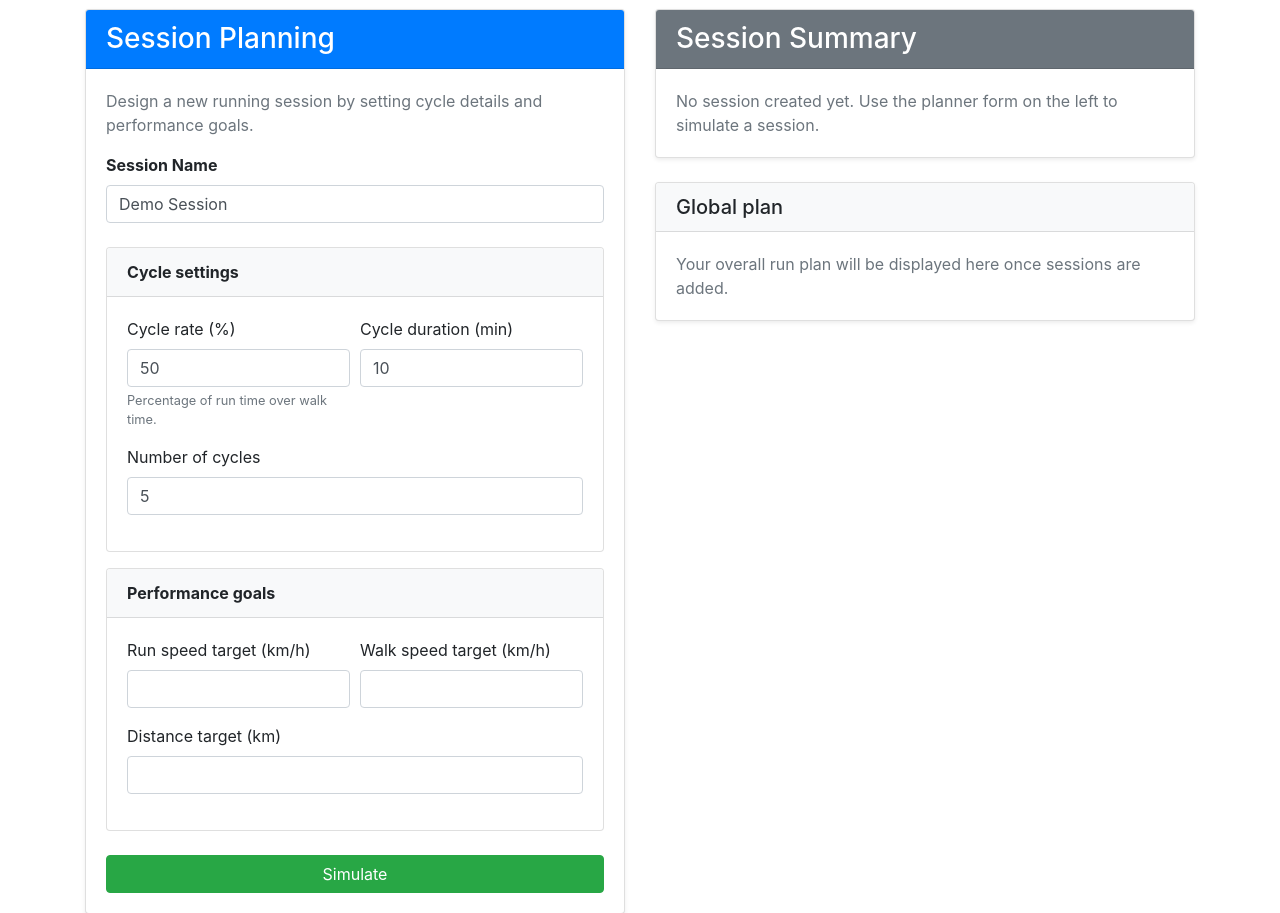
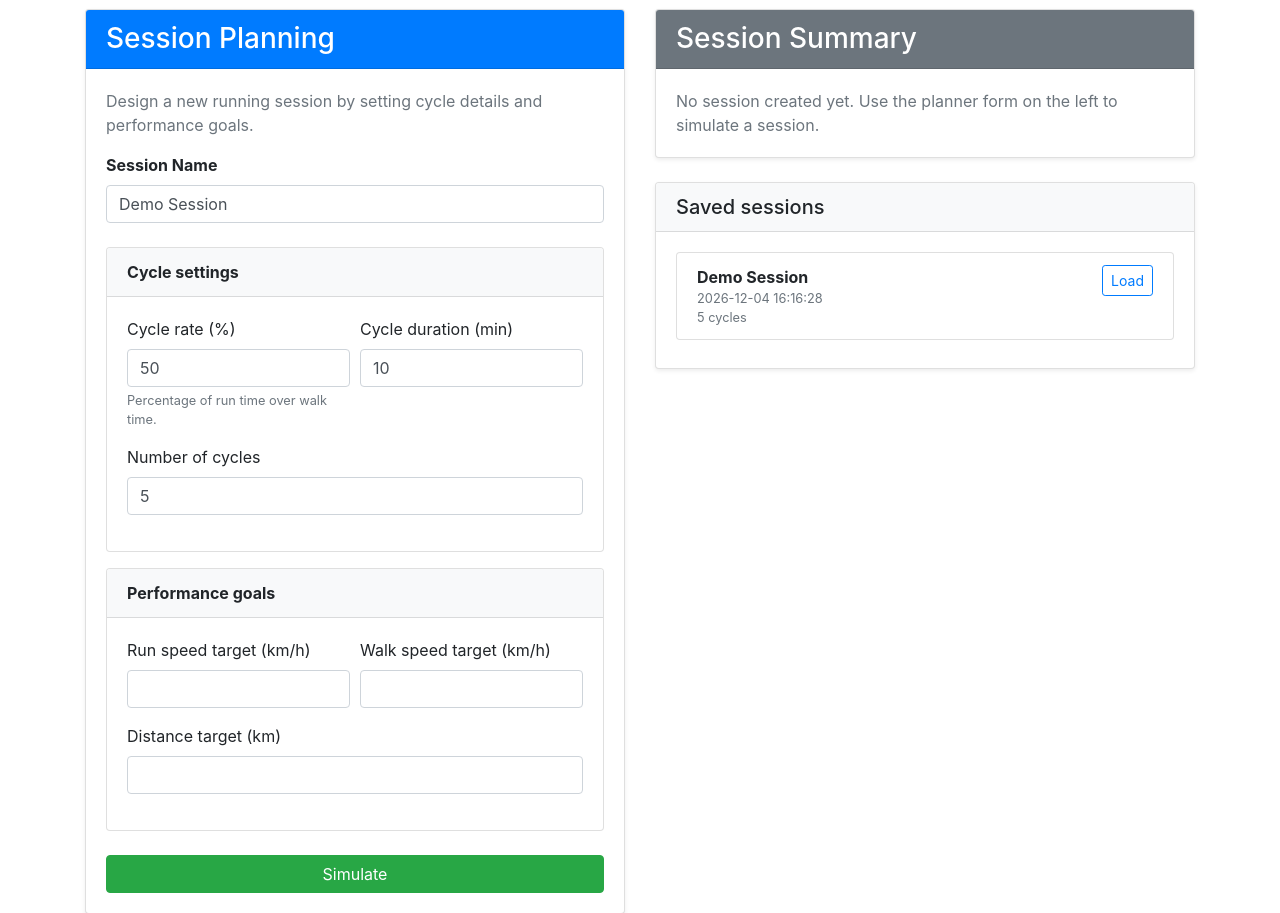
Before and after one commit to CompainL/run-planner, a Flask app: page /make_session in a window 1280 px wide. Shown: the part 149-1062 px from the top of the page. Run offline with Flask 3, Linux system fonts and the light colour scheme; some libraries are stand-ins or nearby versions.

Commit message:
Implement session loading and display of saved sessions
Co-authored-by: Copilot <copilot@github.com>

```diff
--- a/website/templates/add_session.html
+++ b/website/templates/add_session.html
@@ -141,10 +141,31 @@
 
             <div class="card shadow-sm">
                 <div class="card-header bg-light">
-                    <h5 class="mb-0">Global plan</h5>
+                    <h5 class="mb-0">Saved sessions</h5>
                 </div>
                 <div class="card-body">
-                    <p class="text-muted mb-0">Your overall run plan will be displayed here once sessions are added.</p>
+                    {% if saved_sessions %}
+                        <div class="list-group">
+                            {% for saved_session in saved_sessions %}
+                                <div class="list-group-item mb-2">
+                                    <div class="d-flex justify-content-between align-items-start">
+                                        <div>
+                                            <strong>{{ saved_session.name }}</strong>
+                                            <div class="text-muted small">{{ saved_session.created_at }}</div>
+                                            <div class="text-muted small">{{ saved_session.cycle.number }} cycles</div>
+                                        </div>
+                                        <form method="POST" class="mb-0">
+                                            <input type="hidden" name="submit_action" value="load">
+                                            <input type="hidden" name="filename" value="{{ saved_session.filename }}">
+                                            <button type="submit" class="btn btn-sm btn-outline-primary">Load</button>
+                                        </form>
+                                    </div>
+                                </div>
+                            {% endfor %}
+                        </div>
+                    {% else %}
+                        <p class="text-muted mb-0">No saved sessions yet. Save a session to edit it later.</p>
+                    {% endif %}
                 </div>
             </div>
         </div>
--- a/website/views.py
+++ b/website/views.py
@@ -67,48 +67,83 @@ def _save_session_json(session_obj: Session) -> str:
     return filename
 
 
+def _load_session_json(filename: str) -> Session:
+    session_dir = _get_session_dir()
+    file_path = session_dir / filename
+    with file_path.open('r', encoding='utf-8') as file:
+        data = json.load(file)
+    return Session.from_dict(data)
+
+
+def _list_saved_sessions():
+    session_dir = _get_session_dir()
+    sessions = []
+    for file_path in sorted(session_dir.glob('*.json'), key=lambda p: p.stat().st_mtime, reverse=True):
+        try:
+            data = json.loads(file_path.read_text(encoding='utf-8'))
+            sessions.append({
+                'filename': file_path.name,
+                'name': data.get('name', 'Unnamed Session'),
+                'cycle': data.get('cycle', {}),
+                'created_at': datetime.fromtimestamp(file_path.stat().st_mtime).strftime('%Y-%m-%d %H:%M:%S')
+            })
+        except (json.JSONDecodeError, OSError):
+            continue
+    return sessions
+
+
 @views.route('/make_session', methods=['GET', 'POST'])
 def make_session():
     session = None
     error = None
     saved = False
     saved_filename = None
+    saved_sessions = _list_saved_sessions()
 
     if request.method == 'POST':
         try:
             submit_action = request.form.get('submit_action', 'simulate')
-            session_name = request.form.get('session_name', '').strip() or 'Demo Session'
-            cycle_rate = float(request.form.get('cycle_rate', 0))
-            cycle_duration = float(request.form.get('cycle_duration', 0))
-            number_of_cycles = int(request.form.get('number_of_cycles', 0))
-            run_speed_target = request.form.get('run_speed_target', '')
-            walk_speed_target = request.form.get('walk_speed_target', '')
-            distance_target = request.form.get('distance_target', '')
 
-            if cycle_rate <= 0 or cycle_duration <= 0 or number_of_cycles <= 0:
-                raise ValueError
+            if submit_action == 'load':
+                filename = request.form.get('filename', '')
+                if not filename:
+                    raise ValueError
+                session_obj = _load_session_json(filename)
+            else:
+                session_name = request.form.get('session_name', '').strip() or 'Demo Session'
+                cycle_rate = float(request.form.get('cycle_rate', 0))
+                cycle_duration = float(request.form.get('cycle_duration', 0))
+                number_of_cycles = int(request.form.get('number_of_cycles', 0))
+                run_speed_target = request.form.get('run_speed_target', '')
+                walk_speed_target = request.form.get('walk_speed_target', '')
+                distance_target = request.form.get('distance_target', '')
 
-            session_obj = Session(
-                cycle_rate=cycle_rate,
-                cycle_duration=cycle_duration,
-                number_of_cycles=number_of_cycles,
-                session_name=session_name,
-                run_speed_target=float(run_speed_target) if run_speed_target else None,
-                walk_speed_target=float(walk_speed_target) if walk_speed_target else None,
-                distance_target=float(distance_target) if distance_target else None
-            )
+                if cycle_rate <= 0 or cycle_duration <= 0 or number_of_cycles <= 0:
+                    raise ValueError
+
+                session_obj = Session(
+                    cycle_rate=cycle_rate,
+                    cycle_duration=cycle_duration,
+                    number_of_cycles=number_of_cycles,
+                    session_name=session_name,
+                    run_speed_target=float(run_speed_target) if run_speed_target else None,
+                    walk_speed_target=float(walk_speed_target) if walk_speed_target else None,
+                    distance_target=float(distance_target) if distance_target else None
+                )
+                if submit_action == 'save':
+                    saved_filename = _save_session_json(session_obj)
+                    saved = True
+                    saved_sessions = _list_saved_sessions()
+
             session = session_obj.to_dict()
-
-            if submit_action == 'save':
-                saved_filename = _save_session_json(session_obj)
-                saved = True
-        except ValueError:
-            error = "Please enter valid positive numbers for all fields."
+        except (ValueError, FileNotFoundError, json.JSONDecodeError):
+            error = "Please enter valid positive numbers for all fields, or load a valid saved session."
 
     return render_template(
         "add_session.html",
         session=session,
         error=error,
         saved=saved,
-        saved_filename=saved_filename
+        saved_filename=saved_filename,
+        saved_sessions=saved_sessions
     )
```
Also changed, not shown: tests/test_views.py (+48 -0 lines).
